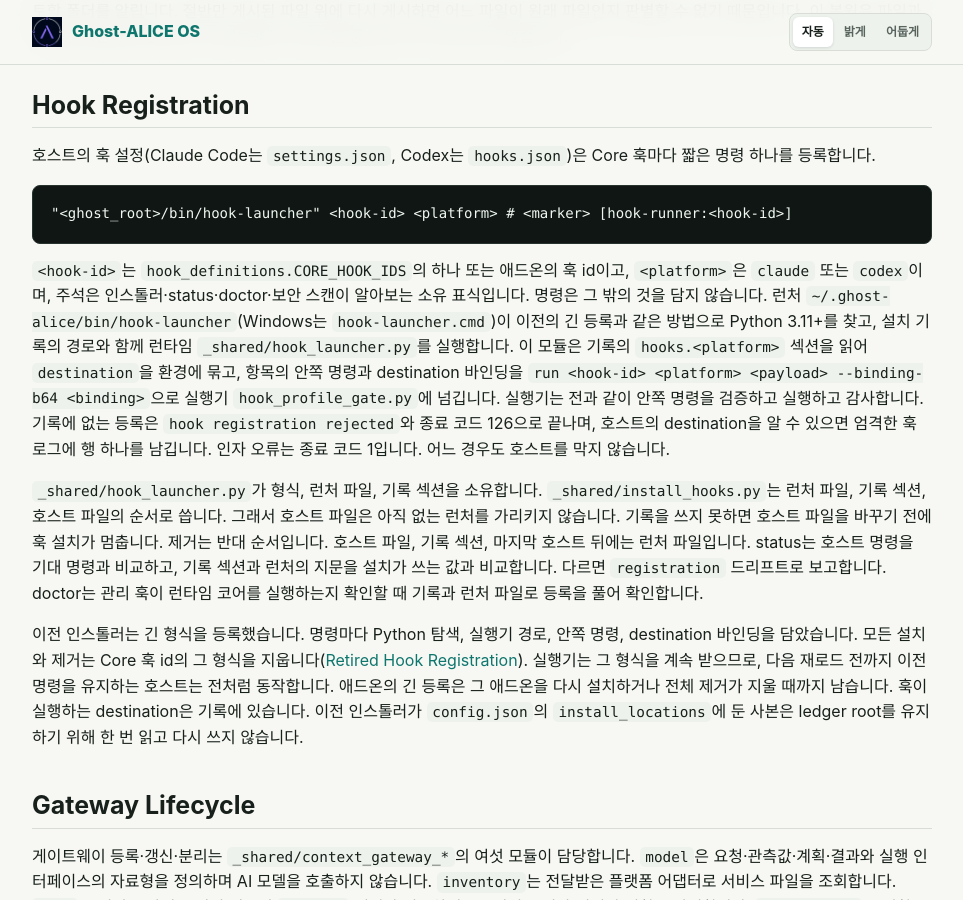
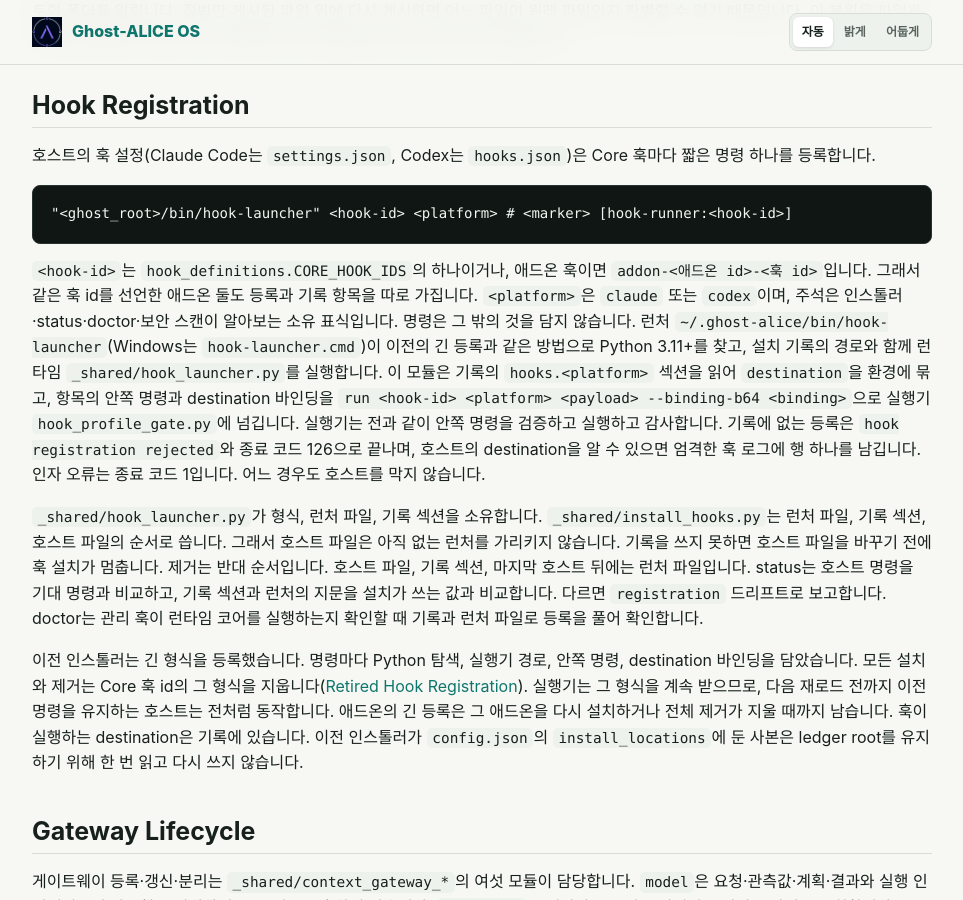
Before and after one commit to AidALL/ghost-alice, a Jekyll site: the page built from docs/ko/reference/installer-architecture.md, in a window 1280 px wide and 900 px high, scrolled down 8282 px. Shown: the whole window, without its empty margins (158-1121 px from the left). Built offline with Jekyll 4.4.1, drawn with Linux system fonts in a browser that asks for light colours; our own code applies the rules of GitHub Pages for plain Markdown files.

Commit message:
Name the addon hook id form in the hook registration section of both languages

````diff
--- a/docs/ko/reference/installer-architecture.md
+++ b/docs/ko/reference/installer-architecture.md
@@ -139,7 +139,7 @@ flowchart TB
 "<ghost_root>/bin/hook-launcher" <hook-id> <platform> # <marker> [hook-runner:<hook-id>]
 ```
 
-`<hook-id>`는 `hook_definitions.CORE_HOOK_IDS`의 하나 또는 애드온의 훅 id이고, `<platform>`은 `claude` 또는 `codex`이며, 주석은 인스톨러·status·doctor·보안 스캔이 알아보는 소유 표식입니다. 명령은 그 밖의 것을 담지 않습니다. 런처 `~/.ghost-alice/bin/hook-launcher`(Windows는 `hook-launcher.cmd`)이 이전의 긴 등록과 같은 방법으로 Python 3.11+를 찾고, 설치 기록의 경로와 함께 런타임 `_shared/hook_launcher.py`를 실행합니다. 이 모듈은 기록의 `hooks.<platform>` 섹션을 읽어 `destination`을 환경에 묶고, 항목의 안쪽 명령과 destination 바인딩을 `run <hook-id> <platform> <payload> --binding-b64 <binding>`으로 실행기 `hook_profile_gate.py`에 넘깁니다. 실행기는 전과 같이 안쪽 명령을 검증하고 실행하고 감사합니다. 기록에 없는 등록은 `hook registration rejected`와 종료 코드 126으로 끝나며, 호스트의 destination을 알 수 있으면 엄격한 훅 로그에 행 하나를 남깁니다. 인자 오류는 종료 코드 1입니다. 어느 경우도 호스트를 막지 않습니다.
+`<hook-id>`는 `hook_definitions.CORE_HOOK_IDS`의 하나이거나, 애드온 훅이면 `addon-<애드온 id>-<훅 id>`입니다. 그래서 같은 훅 id를 선언한 애드온 둘도 등록과 기록 항목을 따로 가집니다. `<platform>`은 `claude` 또는 `codex`이며, 주석은 인스톨러·status·doctor·보안 스캔이 알아보는 소유 표식입니다. 명령은 그 밖의 것을 담지 않습니다. 런처 `~/.ghost-alice/bin/hook-launcher`(Windows는 `hook-launcher.cmd`)이 이전의 긴 등록과 같은 방법으로 Python 3.11+를 찾고, 설치 기록의 경로와 함께 런타임 `_shared/hook_launcher.py`를 실행합니다. 이 모듈은 기록의 `hooks.<platform>` 섹션을 읽어 `destination`을 환경에 묶고, 항목의 안쪽 명령과 destination 바인딩을 `run <hook-id> <platform> <payload> --binding-b64 <binding>`으로 실행기 `hook_profile_gate.py`에 넘깁니다. 실행기는 전과 같이 안쪽 명령을 검증하고 실행하고 감사합니다. 기록에 없는 등록은 `hook registration rejected`와 종료 코드 126으로 끝나며, 호스트의 destination을 알 수 있으면 엄격한 훅 로그에 행 하나를 남깁니다. 인자 오류는 종료 코드 1입니다. 어느 경우도 호스트를 막지 않습니다.
 
 `_shared/hook_launcher.py`가 형식, 런처 파일, 기록 섹션을 소유합니다. `_shared/install_hooks.py`는 런처 파일, 기록 섹션, 호스트 파일의 순서로 씁니다. 그래서 호스트 파일은 아직 없는 런처를 가리키지 않습니다. 기록을 쓰지 못하면 호스트 파일을 바꾸기 전에 훅 설치가 멈춥니다. 제거는 반대 순서입니다. 호스트 파일, 기록 섹션, 마지막 호스트 뒤에는 런처 파일입니다. status는 호스트 명령을 기대 명령과 비교하고, 기록 섹션과 런처의 지문을 설치가 쓰는 값과 비교합니다. 다르면 `registration` 드리프트로 보고합니다. doctor는 관리 훅이 런타임 코어를 실행하는지 확인할 때 기록과 런처 파일로 등록을 풀어 확인합니다.
 
````
Also changed, not shown: docs/reference/installer-architecture.md (+1 -1 lines).
